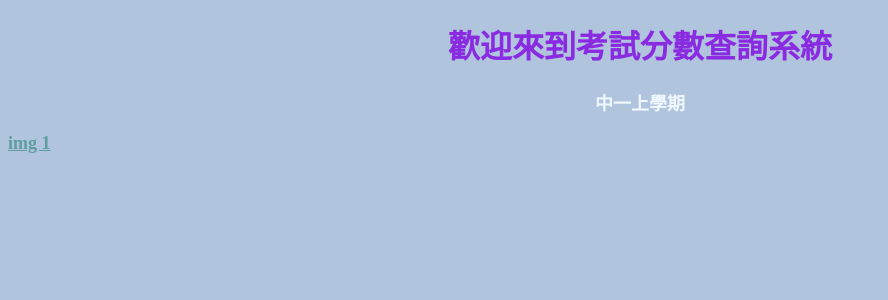
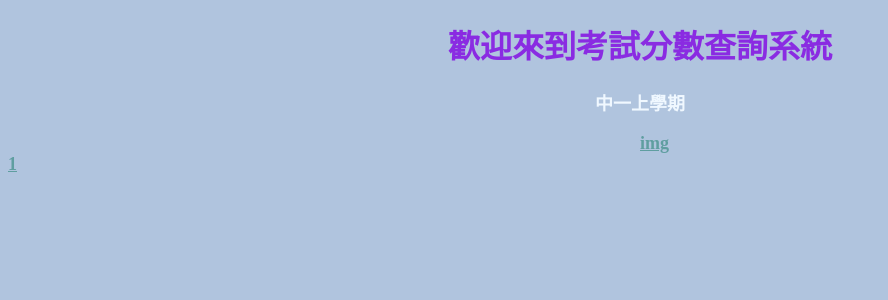
Before and after one commit to guangyou2323/guangyou2323.github.io, a PHP site: page /exam/marks/index.html in a window 1280 px wide. Shown: the top 300 px of the page, without its empty margins (0-888 px from the left). Run offline with PHP 8.4, Linux system fonts and the light colour scheme.

Commit message:
changed a css file

```diff
--- a/exam/marks/index.css
+++ b/exam/marks/index.css
@@ -1,10 +1,10 @@
-h1{
+h1 {
     text-align: center;
     color:blueviolet;
     font-weight: bold;
 }
 
-p{
+p {
     text-align: center;
     color:aliceblue;
     font-size: large;
@@ -19,8 +19,10 @@ div {
     text-align: center;
 }
 
-a{
+a {
     text-align: center;
+    margin-left: 50%;
+    margin-right: 50%;
     color:cadetblue;
     font-size: large;
     font-weight: bolder;
```
